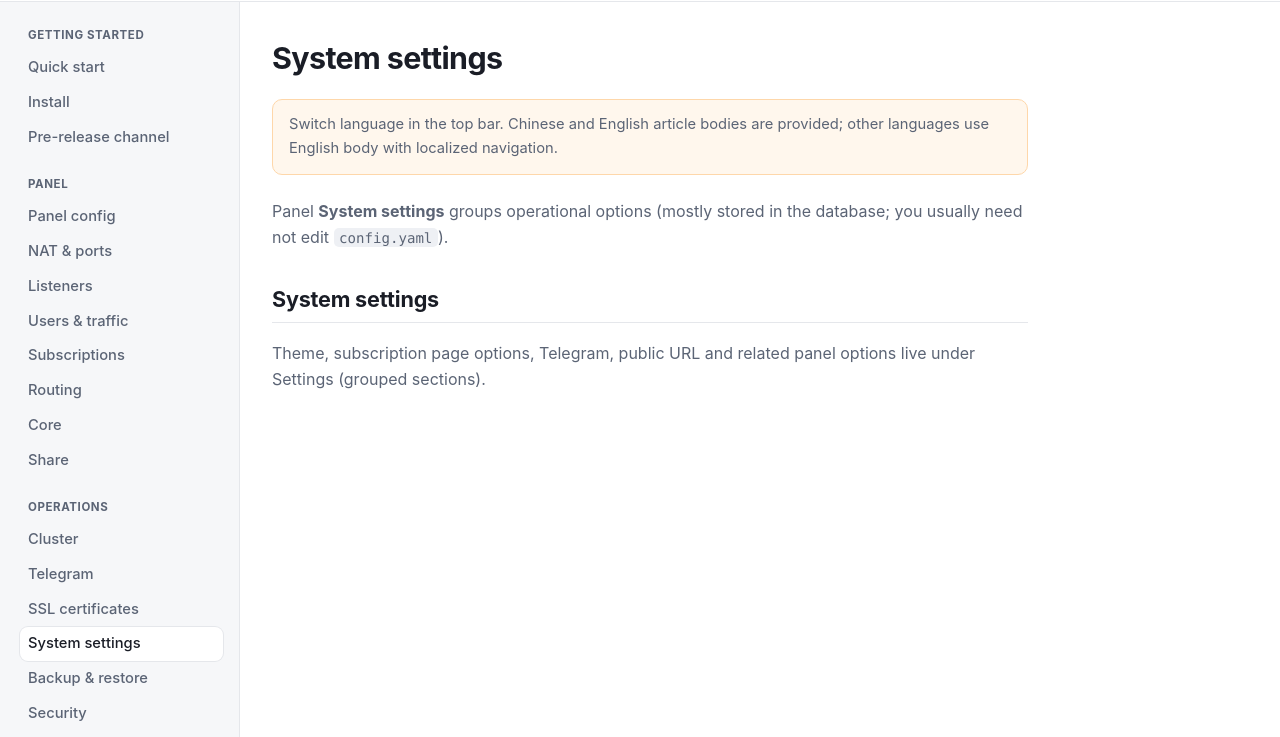
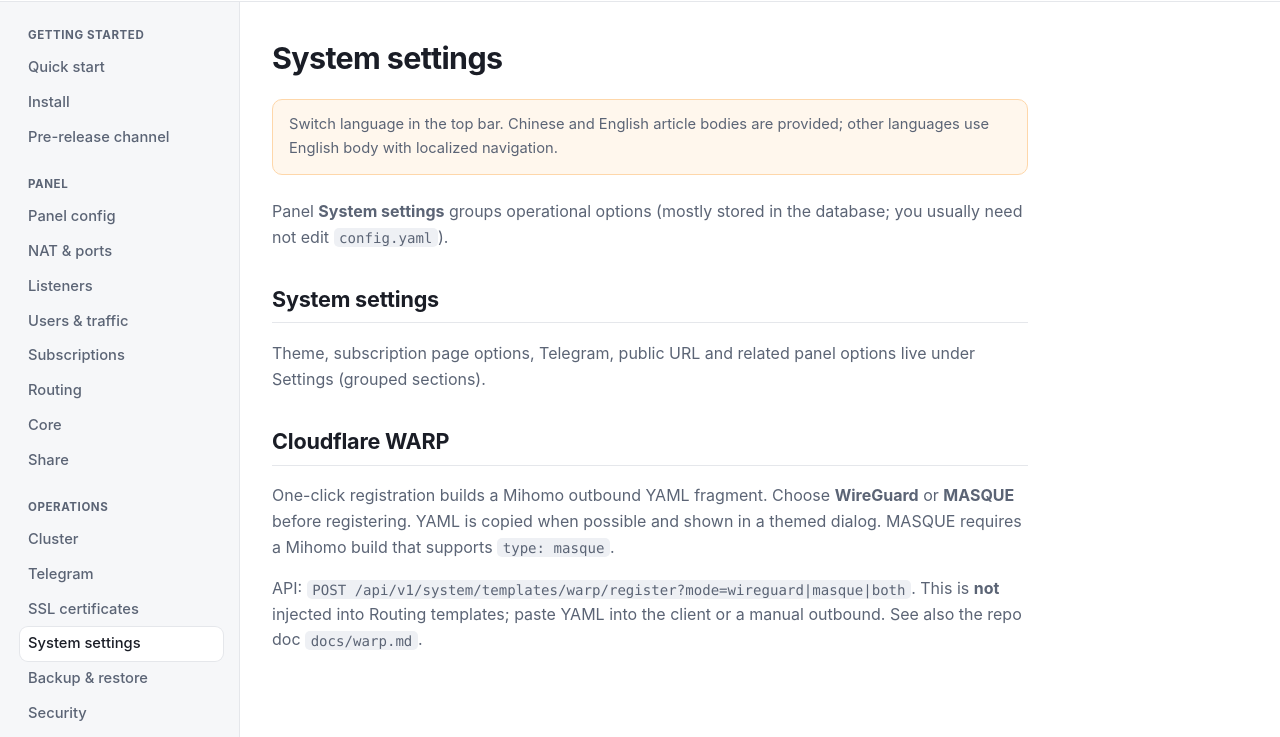
Before and after one commit to kazeyukiro/3m-ui-web, a plain HTML site: page docs/system-settings.html in a window 1280 px wide. Shown: the part 63-800 px from the top of the page. Drawn offline with Linux system fonts and the light colour scheme.

Commit message:
docs: restore Cloudflare WARP in system settings and site features

```diff
--- a/docs/system-settings.html
+++ b/docs/system-settings.html
@@ -64,6 +64,10 @@
 
 <h2>System settings</h2>
 <p>Theme, subscription page options, Telegram, public URL and related panel options live under Settings (grouped sections).</p>
+
+<h2>Cloudflare WARP</h2>
+<p>One-click registration builds a Mihomo outbound YAML fragment. Choose <strong>WireGuard</strong> or <strong>MASQUE</strong> before registering. YAML is copied when possible and shown in a themed dialog. MASQUE requires a Mihomo build that supports <code>type: masque</code>.</p>
+<p>API: <code>POST /api/v1/system/templates/warp/register?mode=wireguard|masque|both</code>. This is <strong>not</strong> injected into Routing templates; paste YAML into the client or a manual outbound. See also the repo doc <code>docs/warp.md</code>.</p>
 </div>
       <div data-doc-lang="zh-CN" hidden><p>面板 <strong>系统设置</strong> 聚合运营向配置（多数存数据库，不必改 <code>config.yaml</code>）。</p>
 <h2>面板 / NAT（端口与公网 URL）</h2>
@@ -89,6 +93,10 @@
 
 <h2>GeoIP / GeoSite</h2>
 <p>一键下载 MetaCubeX 数据库到 Mihomo 数据目录，供路由规则使用。</p>
+
+<h2>Cloudflare WARP</h2>
+<p>一键注册生成 Mihomo 出站 YAML。注册前可选 <strong>WireGuard</strong> 或 <strong>MASQUE</strong>；成功后尽量复制到剪贴板并弹窗展示。MASQUE 需要内核支持 <code>type: masque</code>。</p>
+<p>接口：<code>POST /api/v1/system/templates/warp/register?mode=wireguard|masque|both</code>。<strong>不会</strong>写入路由页模板；请把 YAML 用在客户端或自行合并出站。详见仓库 <code>docs/warp.md</code>。</p>
 <h2>流量重置</h2>
 <p>可配置每月重置日等策略（若版本已启用对应开关）。</p>
 <h2>模板</h2>
```
Also changed, not shown: docs/routing.html (+4 -0 lines).
